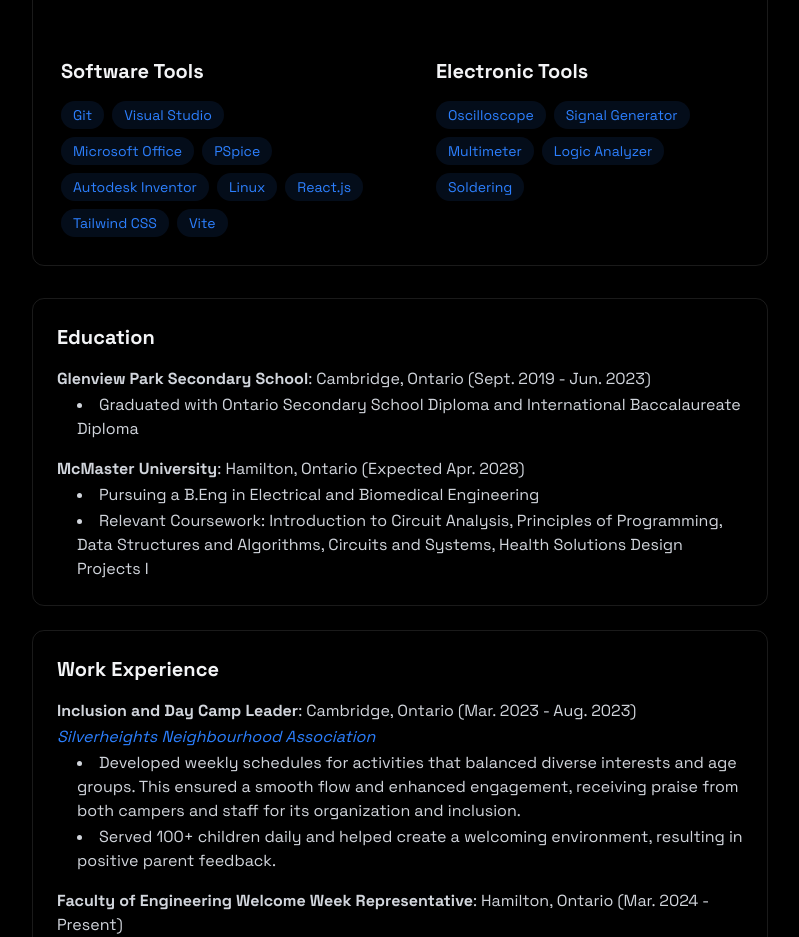
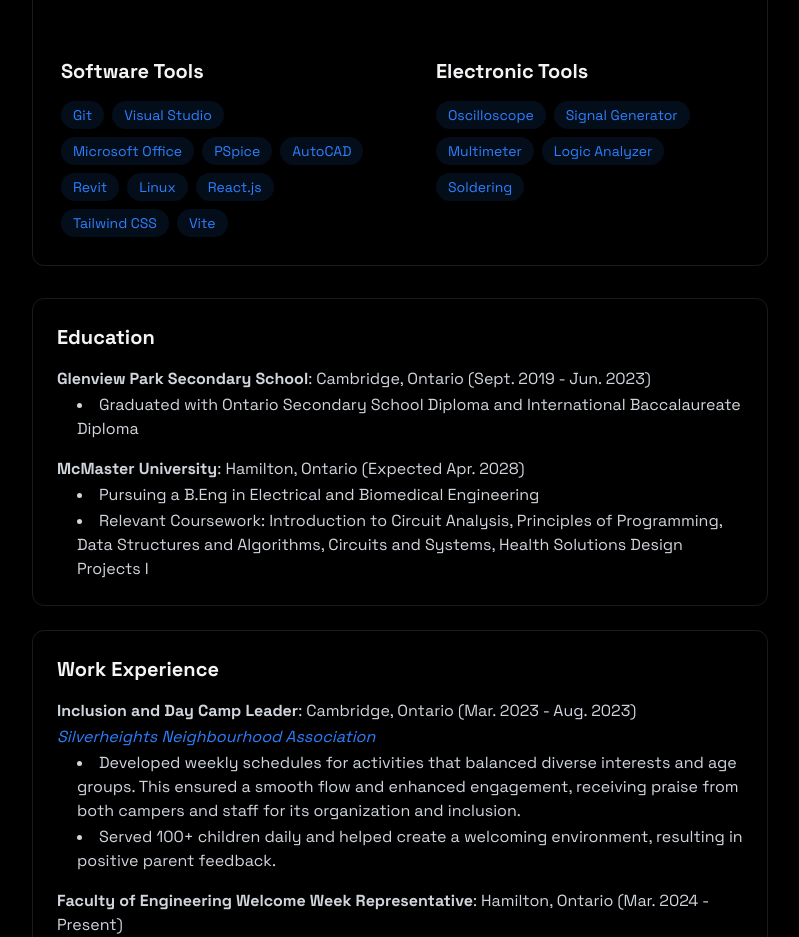
Before and after one commit to nivarths/sivansh-portfolio, a React (Vite) app: page / in a window 1280 px wide. Shown: the part 1400-2337 px from the top of the page, without its empty margins (240-1039 px from the left). Built offline with nearby package versions, Linux system fonts and the light colour scheme; no server answers.

Commit message:
added skills

```diff
--- a/src/components/sections/About.jsx
+++ b/src/components/sections/About.jsx
@@ -4,7 +4,7 @@ export const About = () => {
 
     const programmingSkills = ["C/C++", "Python", "Java", "HTML5", "CSS3", "JavaScript", "MATLAB", "Bash"];
     const embeddedSystemsSkills = ["Raspberry Pi", "Arduino","Analog Discovery 3", "PCB Assembly", "SPI communication", "RFID Systems"];
-    const softwareTools = ["Git", "Visual Studio", "Microsoft Office", "PSpice", "Autodesk Inventor", "Linux", "React.js", "Tailwind CSS", "Vite"];
+    const softwareTools = ["Git", "Visual Studio", "Microsoft Office", "PSpice", "AutoCAD", "Revit", "Linux", "React.js", "Tailwind CSS", "Vite"];
     const electronicTools = ["Oscilloscope", "Signal Generator", "Multimeter", "Logic Analyzer", "Soldering"]
 
     return <section id="about" className="min-h-screen flex items-center justify-center py-20">
```
Also changed, not shown: src/images/My Portfolio.png (added).
